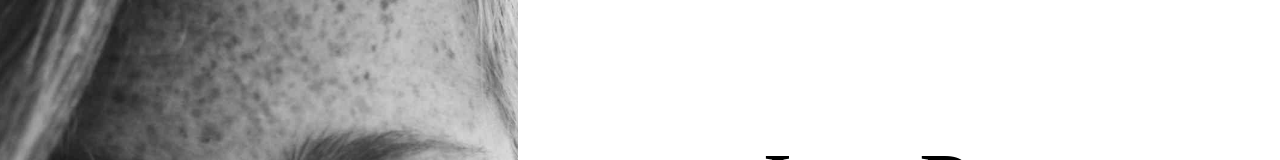
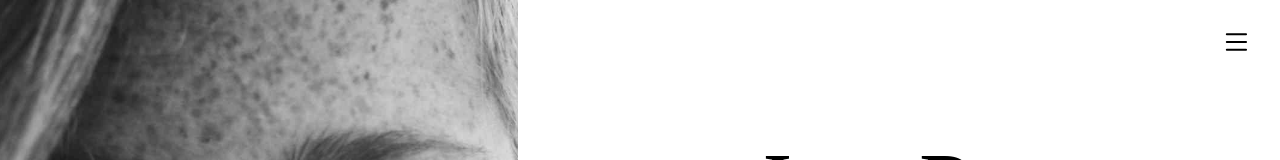
Before and after one commit to Brandon-BK/photography, a Next.js app: page / in a window 1280 px wide. Shown: the top 160 px of the page. Built offline with nearby package versions, Linux system fonts and the light colour scheme.

Commit message:
completed menu

```diff
--- /dev/null
+++ b/components/Menu.jsx
@@ -0,0 +1,23 @@
+const Menu = () => {
+  return (
+    <div className="burger" style={{padding:"8px 16px",marginRight:"12px", position:"fixed", zIndex:"1", top:"0", right:"0"}}>
+        <p style={{fontWeight:"34px"}}>
+      <svg
+        xmlns="http://www.w3.org/2000/svg"
+        width="30.86"
+        height="36"
+        fill="black"
+        class="bi bi-list"
+        viewBox="0 0 16 16"
+      >
+        <path
+          fill-rule="evenodd"
+          d="M2.5 12a.5.5 0 0 1 .5-.5h10a.5.5 0 0 1 0 1H3a.5.5 0 0 1-.5-.5zm0-4a.5.5 0 0 1 .5-.5h10a.5.5 0 0 1 0 1H3a.5.5 0 0 1-.5-.5zm0-4a.5.5 0 0 1 .5-.5h10a.5.5 0 0 1 0 1H3a.5.5 0 0 1-.5-.5z"
+        />
+      </svg>
+      </p>
+    </div>
+  );
+};
+
+export default Menu;
--- a/pages/index.js
+++ b/pages/index.js
@@ -1,10 +1,12 @@
 import Box from '@mui/material/Box';
 import Banner from '../components/Banner';
+import Menu from '../components/Menu';
 
 export default function Home() {
   return (
     <Box>
       <Banner />
+      <Menu />
     </Box>
   )
 }
--- a/styles/globals.css
+++ b/styles/globals.css
@@ -14,3 +14,8 @@
 * {
   box-sizing: border-box;
 }
+
+.burger:hover{
+   background-color: gray;
+   color: white;
+}
```
